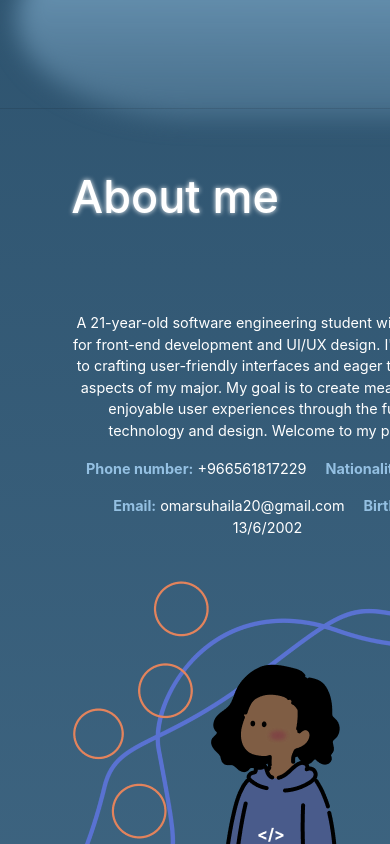
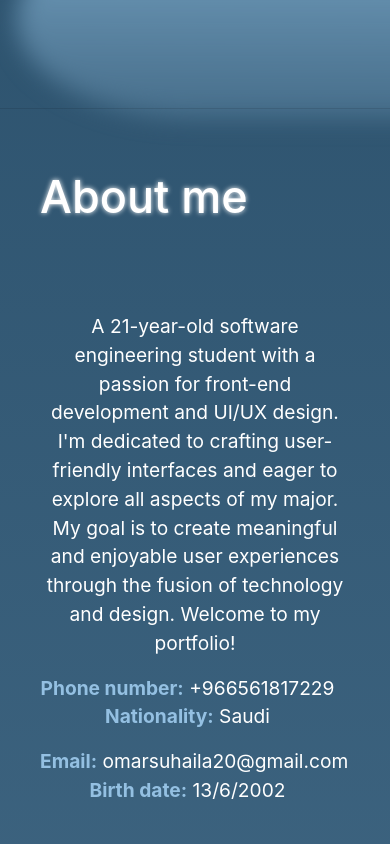
Before and after one commit to SuhailaH20/PersonalPortofilo, a plain HTML site: page index.html in a window 390 px wide. Shown: the part 660-1504 px from the top of the page. Drawn offline with nearby package versions, Linux system fonts and the light colour scheme.

Commit message:
Add files via upload

```diff
--- a/styles.css
+++ b/styles.css
@@ -101,17 +101,16 @@ button:hover {
     display: flex;
     align-items: center;
     justify-content: space-between;
-    flex-wrap: wrap;
+
 }
 
 .AboutText {
+    text-align: center;
     color: #FFF;
     margin-top: 5px;
     max-width: 60ch;
     font-size: larger;
-    z-index: 0;
-    margin-left: 20px;
-    width: 100%;
+
 }
 
 .AboutText h1 {
@@ -135,7 +134,7 @@ button:hover {
 .aboutImg {
     margin-top: 20px;
     margin-right: 20px;
-    z-index: -1;
+
     animation: ob1 6s linear infinite;
 }
 
@@ -395,13 +394,6 @@ footer {
 
 @media screen and (max-width: 576px) {
 
-    #About {
-        font-size: 12px;
-        flex-direction: column;
-        text-align: center;
-        margin-right: auto;
-        margin-left: -25%;
-    }
 
     .aboutImg {
         width: fit-content;
```
